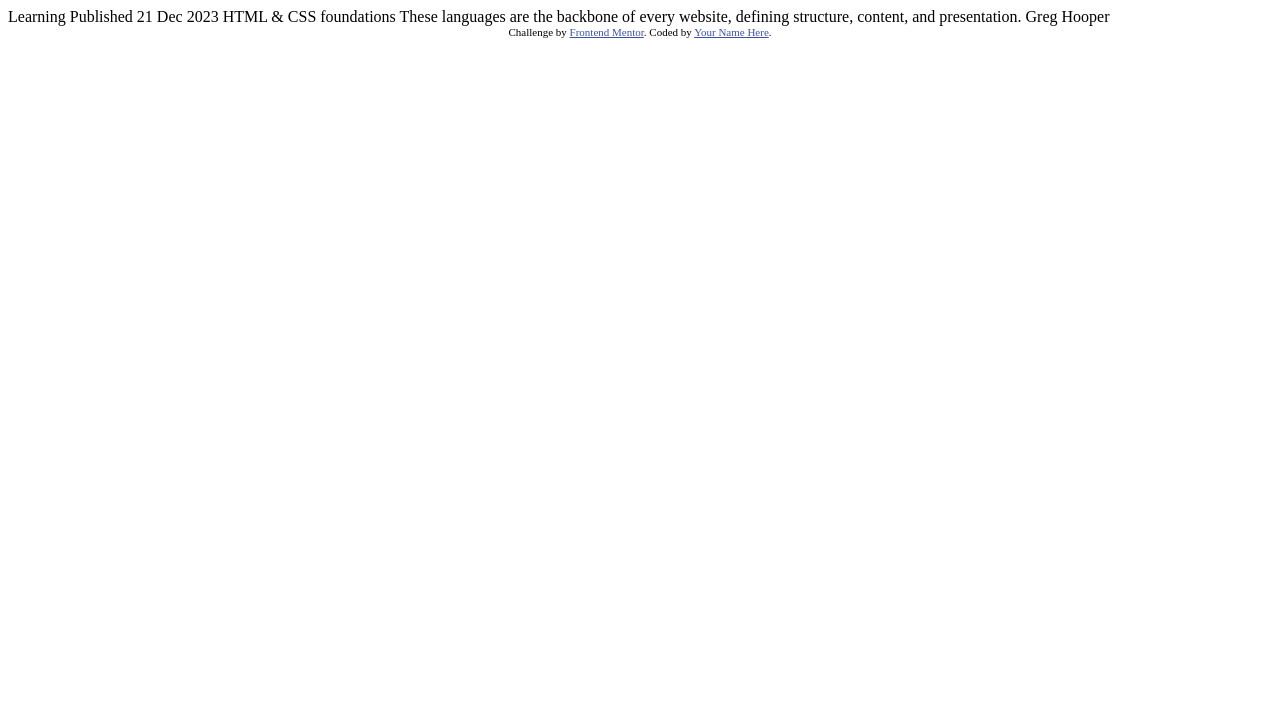
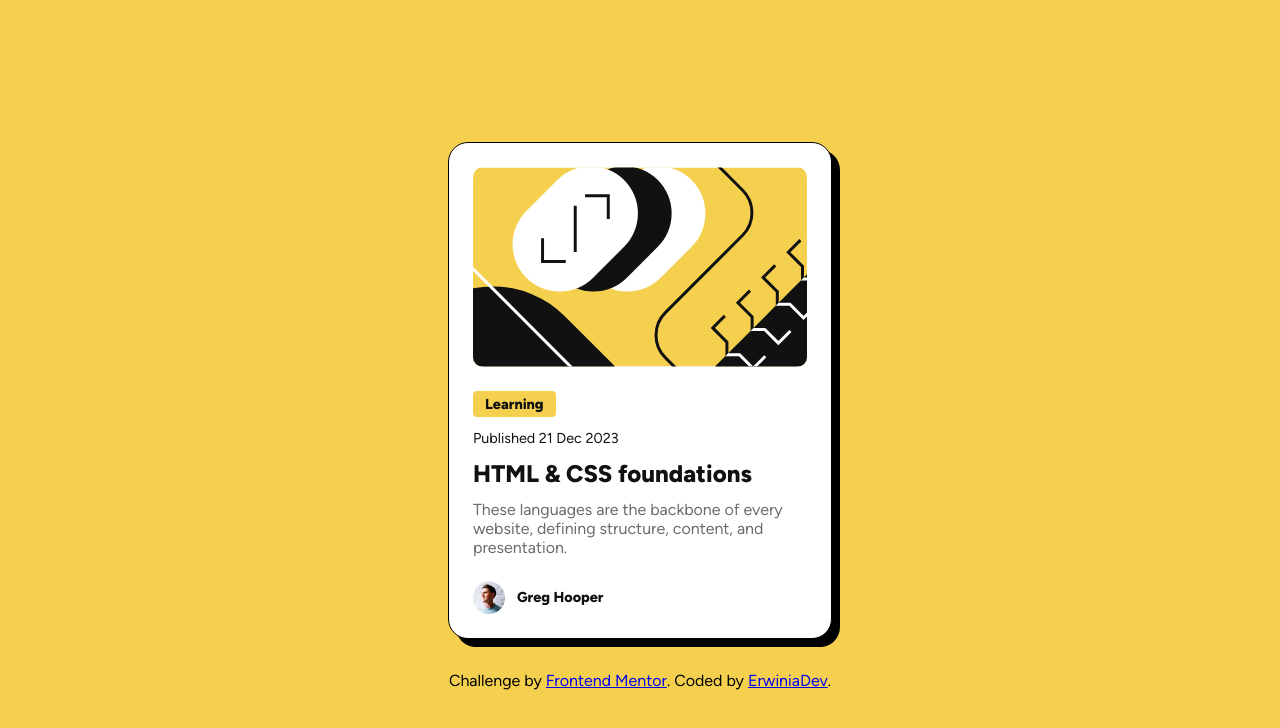
Before and after one commit to ErwiniaDev/FrontendMentor_BlogPreviewCard, a plain HTML site: page index.html in a window 1280 px wide. Drawn offline with Linux system fonts and the light colour scheme.

Commit message:
#1 - Premier jet

```diff
--- a/index.html
+++ b/index.html
@@ -4,31 +4,37 @@
     <meta charset="UTF-8">
     <meta name="viewport" content="width=device-width, initial-scale=1.0"> <!-- displays site properly based on user's device -->
 
+    <link rel="stylesheet" href="style.css">
     <link rel="icon" type="image/png" sizes="32x32" href="./assets/images/favicon-32x32.png">
 
     <title>Frontend Mentor | Blog preview card</title>
 
-  <!-- Feel free to remove these styles or customise in your own stylesheet 👍 -->
-  <style>
-    .attribution { font-size: 11px; text-align: center; }
-    .attribution a { color: hsl(228, 45%, 44%); }
-  </style>
   </head>
+
   <body>
+    <main>
+      <article class="card">
+        <img class="illustration" src="./assets/images/illustration-article.svg" alt="">
+        <div class="card-texts">
+          <span class="tag">Learning</span>
+          <p class="publication">Published 21 Dec 2023</p>
+          <h2><a href="#">HTML & CSS foundations</a></h2>
+          <p class="description">These languages are the backbone of every website, defining structure, content, and presentation.</p>
+        </div>
+        <div class="author">
+          <img src="./assets/images/image-avatar.webp" alt="Avatar">
+          <p>Greg Hooper</p>
+        </div>
+      </article>
+    </main>
+    <footer>
+      <div class="attribution">
+        <p>
+          Challenge by <a href="https://www.frontendmentor.io?ref=challenge" target="_blank">Frontend Mentor</a>.
+          Coded by <a href="https://www.frontendmentor.io/profile/ErwiniaDev">ErwiniaDev</a>.
+        </p>
+      </div>
+    </footer>
+  </body>
 
-  Learning
-
-  Published 21 Dec 2023
-
-  HTML & CSS foundations
-
-  These languages are the backbone of every website, defining structure, content, and presentation.
-
-  Greg Hooper
-
-  <div class="attribution">
-    Challenge by <a href="https://www.frontendmentor.io?ref=challenge" target="_blank">Frontend Mentor</a>.
-    Coded by <a href="#">Your Name Here</a>.
-  </div>
-</body>
 </html>
--- /dev/null
+++ b/style.css
@@ -0,0 +1,172 @@
+/* Modern CSS Reset by Andy Bell https://dev.to/hankchizljaw/a-modern-css-reset-6p3 */
+
+/* Box sizing rules */
+*,
+*::before,
+*::after {
+    box-sizing: border-box;
+    /*Paddings and margins are considered in the max-size*/
+}
+
+/* Remove default padding */
+ul[class],
+ol[class] {
+    padding: 0;
+}
+
+/* Remove default margin */
+body,
+h1,
+h2,
+h3,
+h4,
+p,
+ul[class],
+ol[class],
+li,
+figure,
+figcaption,
+blockquote,
+dl,
+dd {
+    margin: 0;
+}
+
+
+
+/* Set core body defaults */
+body {
+    min-height: 100vh;
+    min-height: 100svh;
+    scroll-behavior: smooth;
+    text-rendering: optimizeSpeed;
+    /*line-height: 1.5;*/
+}
+
+/* Remove list styles on ul, ol elements with a class attribute */
+ul[class],
+ol[class] {
+    list-style: none;
+}
+
+/* A elements that don't have a class get default styles */
+a:not([class]) {
+    text-decoration-skip-ink: auto;
+}
+
+/* Make images easier to work with */
+img {
+    max-width: 100%;
+    display: block;
+}
+
+/* Natural flow and rhythm in articles by default */
+article>*+* {
+    margin-top: 0;
+}
+
+/* Inherit fonts for inputs and buttons */
+input,
+button,
+textarea,
+select {
+    font: inherit;
+}
+
+/* Remove all animations and transitions for people that prefer not to see them */
+@media (prefers-reduced-motion: reduce) {
+    * {
+        animation-duration: 0.01ms !important;
+        animation-iteration-count: 1 !important;
+        transition-duration: 0.01ms !important;
+        scroll-behavior: auto !important;
+    }
+}
+
+@font-face {
+    font-family: 'Figtree';
+    src: url('./assets/fonts/Figtree-VariableFont_wght.ttf') format('truetype-variations');
+    font-weight: 100 900;
+    font-style: normal;
+}
+
+body {
+    background-color: #F4D04E;
+    font-family: 'Figtree', sans-serif;
+    padding: 15px;
+    display: flex;
+    flex-direction: column;
+    justify-content: center; /*Vertical*/
+    align-items: center; /*Horizontal*/
+}
+
+h2 {
+    font-weight: 800;
+    color: #111111;
+    font-size: 1.5rem;
+}
+
+h2 a {
+  text-decoration: none;
+  color: inherit;
+}
+
+h2 a:hover {
+    color: #F4D04E;
+}
+
+.card {
+    max-width: 24rem;
+    background-color: white;
+    border-radius: 20px;
+    border: 0.1rem solid black;
+    box-shadow: 0.5rem 0.5rem 0 rgb(0, 0, 0, 1);
+    margin: 2rem 0 2rem 0;
+    padding: 1.5rem;
+    display: flex;
+    flex-direction: column;
+    gap: 1.5rem;
+}
+
+.illustration {
+    border-radius: 10px;
+}
+
+.tag {
+    background-color: #F4D04E;
+    border-radius: 4px;
+    padding: 4px 12px;
+    font-weight: 800;
+    color: #111111;
+    font-size: 0.9rem;
+}
+
+.card-texts {
+    display: flex;
+    flex-direction: column;
+    gap: 0.75rem;
+    align-items: flex-start;
+}
+
+.publication {
+    color: #111111;
+    font-size: 0.9rem;
+}
+
+.description {
+    color: #6B6B6B;
+}
+
+.author {
+    display: flex;
+    flex-direction: row;
+    align-items: center;
+    gap: 0.75rem; /* 12px */
+    color: #111111;
+    font-size: 0.9rem;
+    font-weight: 800
+}
+
+.author img {
+    max-width: 2rem;
+}
```
Also changed, not shown: 2 other files. Lines whose indentation alone changed are shown as unchanged.
